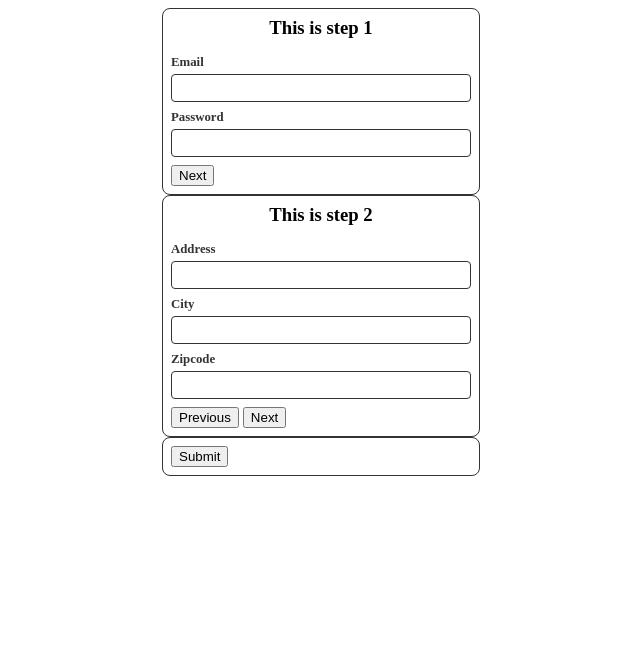
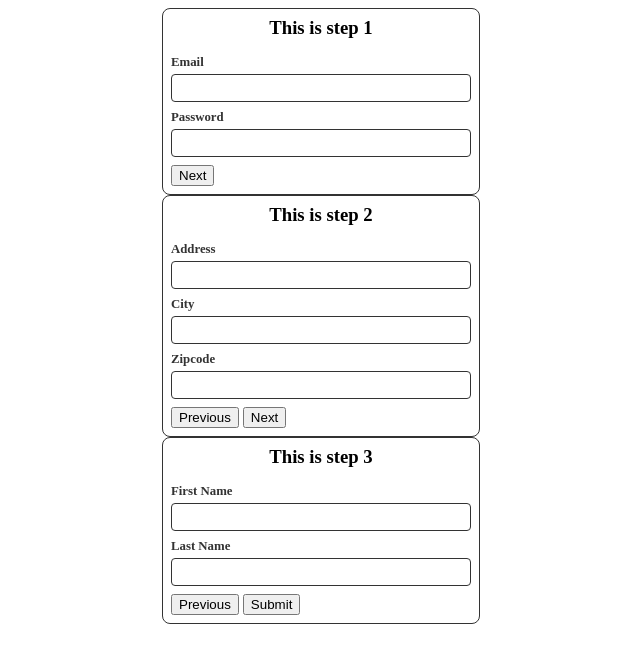
Before and after one commit to Annie-Huang/js-multistep-form, a website: page index.html in a window 1280 px wide. Shown: the whole page, without its empty margins (319-959 px from the left). Drawn offline with Linux system fonts and the light colour scheme.

Commit message:
Create template for step 3

```diff
--- a/index.html
+++ b/index.html
@@ -43,6 +43,16 @@
         <button type="button">Next</button>
       </div>
       <div class="card" data-step="3">
+        <h3 class="step-title">This is step 3</h3>
+        <div class="form-group">
+          <label for="firstName">First Name</label>
+          <input type="text" name="firstName" id="firstName" />
+        </div>
+        <div class="form-group">
+          <label for="lastName">Last Name</label>
+          <input type="text" name="lastName" id="lastName" />
+        </div>
+        <button type="button">Previous</button>
         <button type="submit">Submit</button>
       </div>
     </form>
```
